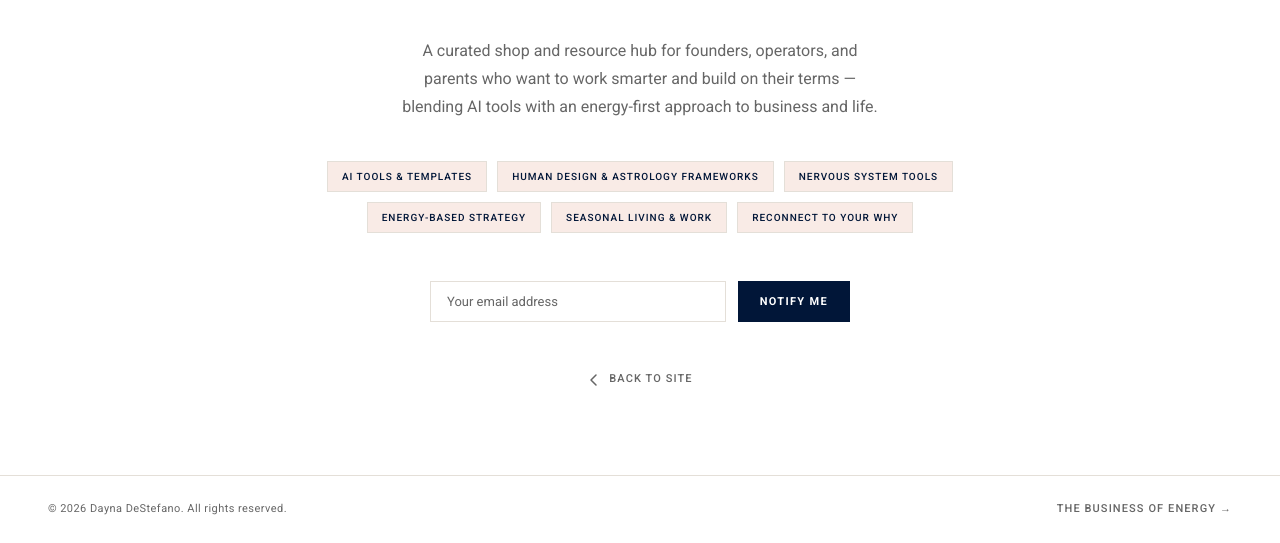
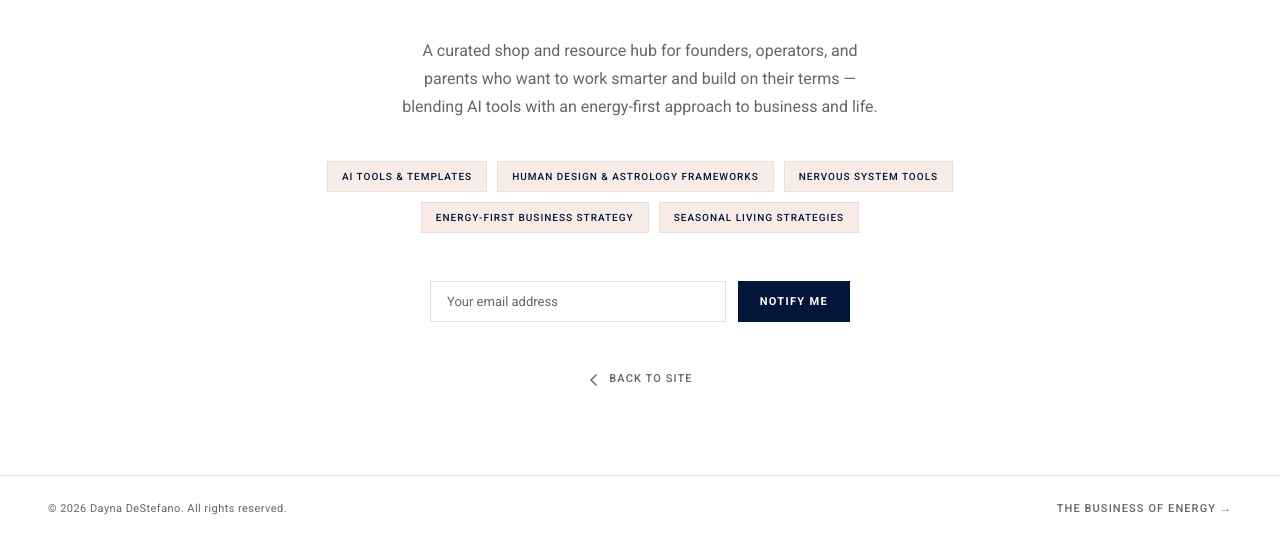
Before and after one commit to nickdestefano2905/dayna-destefano-website, a website: page resources.html in a window 1280 px wide. Shown: the part 297-840 px from the top of the page. Drawn offline with Linux system fonts and the light colour scheme.

Commit message:
Finalize resources page teaser tags
Co-Authored-By: Claude Sonnet 4.6 <noreply@anthropic.com>

```diff
--- a/resources.html
+++ b/resources.html
@@ -95,9 +95,8 @@ footer{padding:24px 48px;border-top:1px solid var(--rule);display:flex;align-ite
       <span class="tag">AI Tools &amp; Templates</span>
       <span class="tag">Human Design &amp; Astrology Frameworks</span>
       <span class="tag">Nervous System Tools</span>
-      <span class="tag">Energy-Based Strategy</span>
-      <span class="tag">Seasonal Living &amp; Work</span>
-      <span class="tag">Reconnect to Your Why</span>
+      <span class="tag">Energy-First Business Strategy</span>
+      <span class="tag">Seasonal Living Strategies</span>
     </div>
 
     <form class="notify-form" onsubmit="handleSubmit(event)">
```
